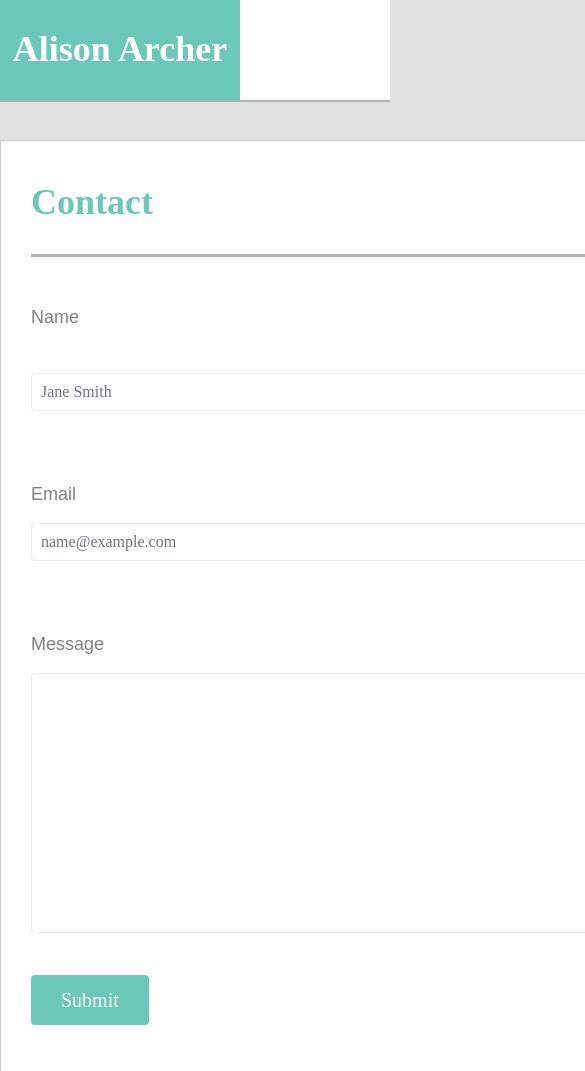
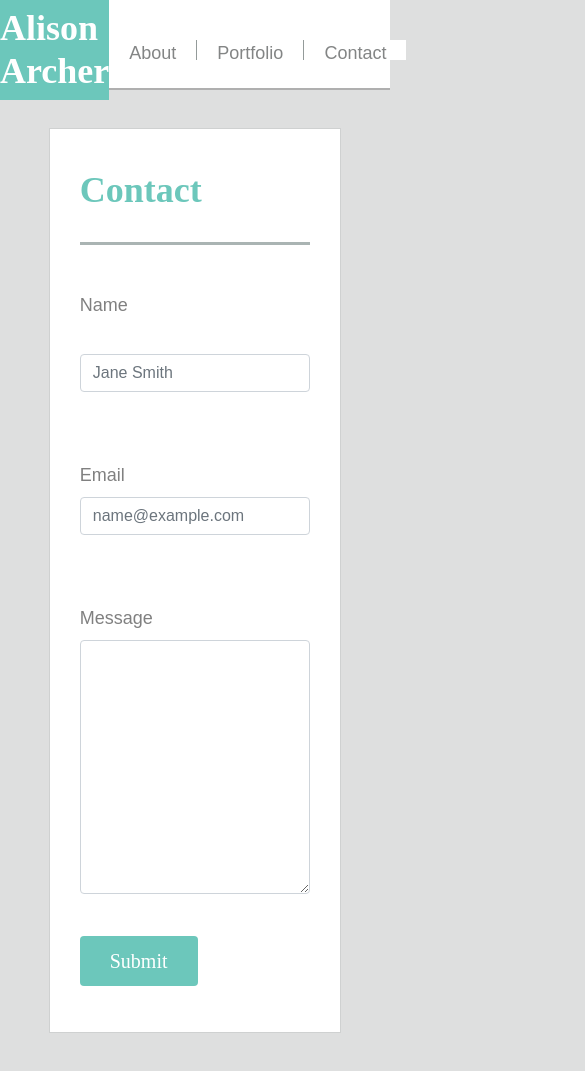
Before and after one commit to alisonomic/HW2, a plain HTML site: page contact.html in a window 390 px wide. Shown: the top 1071 px of the page, 585 px wide, since content can reach past the window. Drawn offline with nearby package versions, Linux system fonts and the light colour scheme.

Commit message:
final commit

```diff
--- a/assets/style.css
+++ b/assets/style.css
@@ -1,9 +1,9 @@
 
 
-/* all pages(change url) */
+/* all pages */
 
 body {
-	background: url() #e0e2e1;
+	background:  #dedfdf;
 	margin: 0px;
 	padding: 0px;
 	font-family: 'Arial', sans-serif;
@@ -111,15 +111,8 @@ section {
 	color: white;
 }
 
-.form-control {
-	border: 1px solid #ebebeb;
-	width: 564px;
-	margin-top: 7px;
-	padding: 9px;
-	font-family: 'Times New Roman', serif;
-	font-size: 16px;
-	color: #cacccc;
-}
+
+
 
 /*index.html */
 
@@ -127,3 +120,55 @@ img {
 	float: left;
 	margin: 10px 30px 10px 0px;
 }
+
+
+/*media queries */
+
+@media screen and (max-width: 980px) {
+
+header {
+	width: 100%;
+	height: 90px;
+}
+
+#headerbar {
+	width: 768px;
+}
+
+#form {
+	width: 768px;
+}
+
+section {
+	width: 350px;
+}
+
+
+
+@media screen and (max-width: 768px) {
+	#headerbar{
+	width: 100%;
+	max-width: 550px;
+	float:left;
+}
+
+#form {
+	width: 75%;
+	max-width: 665px;
+	flex-wrap: wrap;
+}
+
+section {
+	width: 100%;
+	margin-bottom: 38px;
+}
+
+nav {
+		float:right;
+}
+
+.nav_link {
+		text-align: right;
+}
+
+}}
```
Also changed, not shown: index.html (+1 -1 lines), portfolio.html (+33 -0 lines), assets/imgs/IMG_5629.JPG, assets/imgs/cherry.jpg (added), 1 other file.
